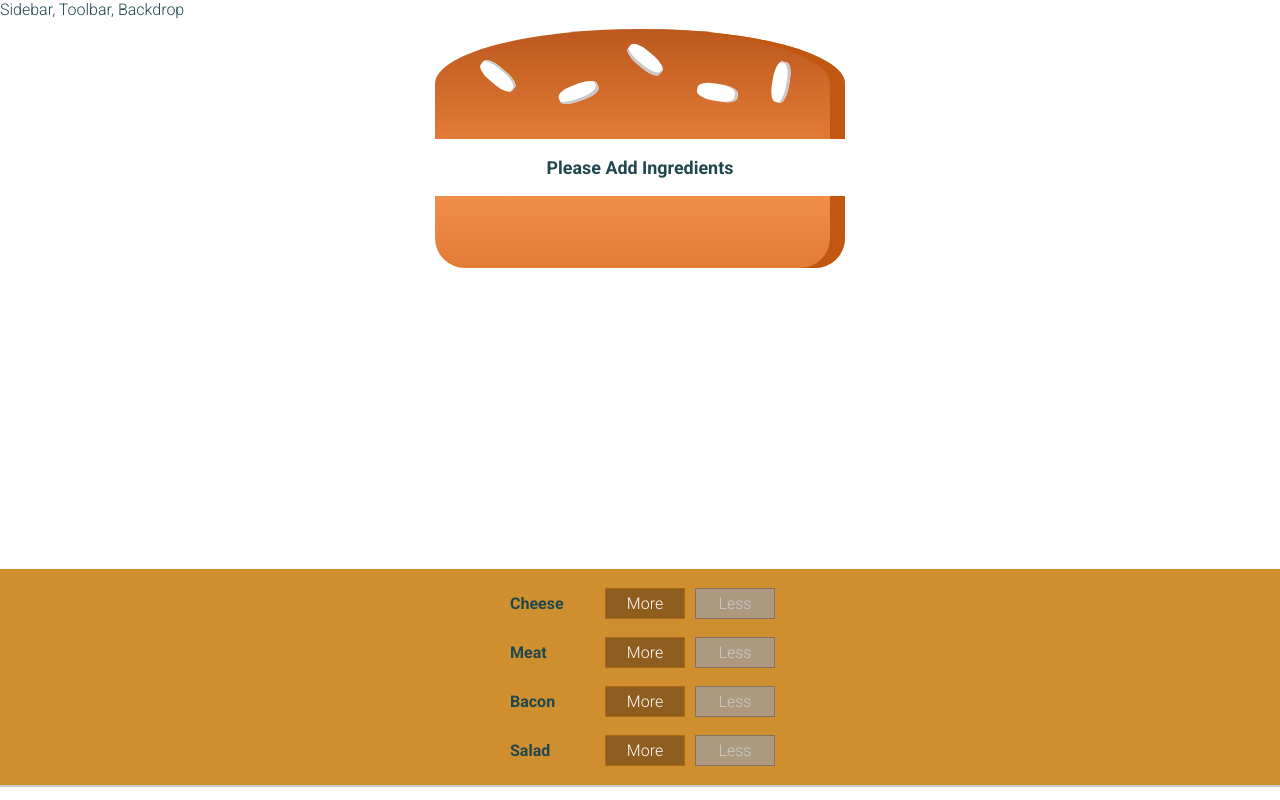
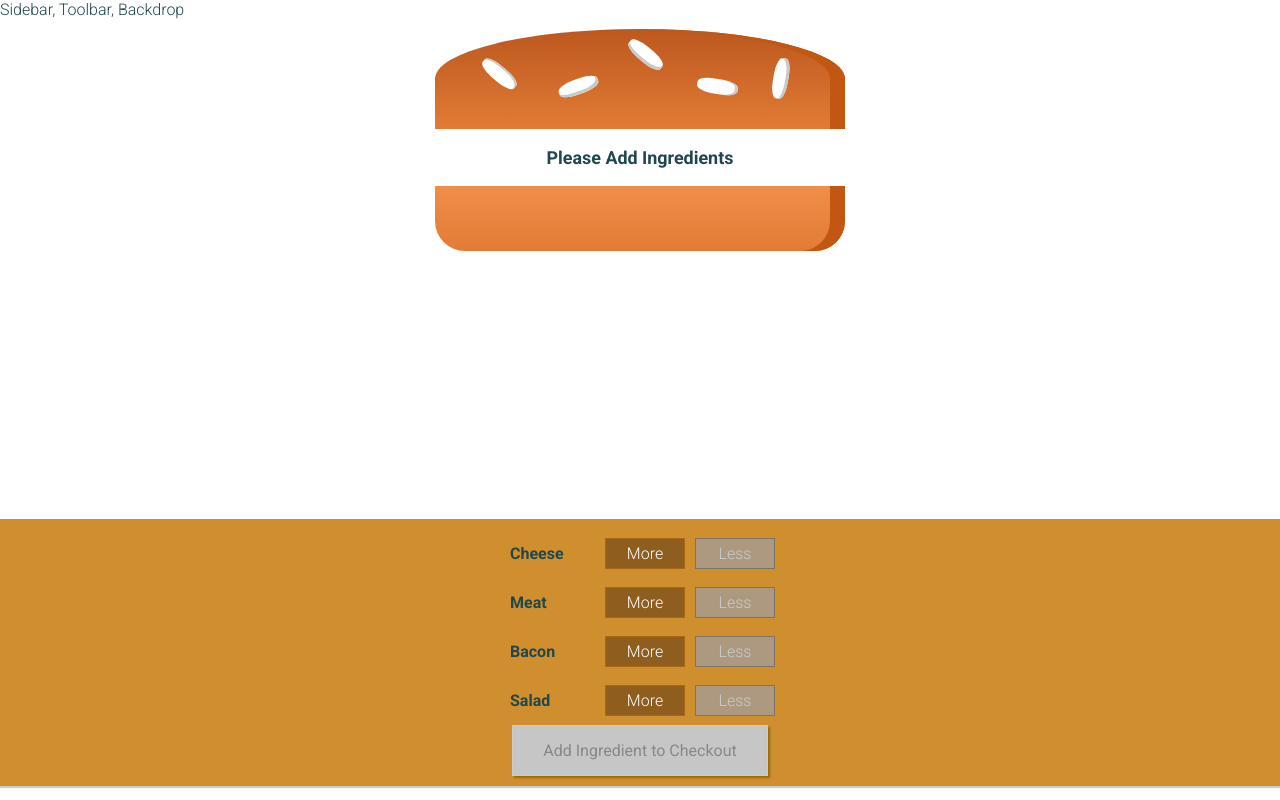
Before and after one commit to InclinedScorpio/Burger-Builder, a React (Create React App) app: page / in a window 1280 px wide. Built offline with nearby package versions, Linux system fonts and the light colour scheme.

Commit message:
Order Summary, Backdrop

```diff
--- a/src/components/BuildControls/BuildControls.js
+++ b/src/components/BuildControls/BuildControls.js
@@ -4,6 +4,7 @@ import React from "react";
 import styleBC from "./BuildControls.module.css";
 //components
 import BuildControl from "./BuildControl/BuildControl";
+import Auxiliary from "../../hoc/Auxiliary";
 
 const ingredients = ["Cheese", "Meat", "Bacon", "Salad"];
 
@@ -25,6 +26,18 @@ const BuildControls = props => {
 					/>
 				);
 			})}
+
+			<button
+				className={styleBC.OrderButton}
+				disabled={!props.isCheckoutAvailable}
+				onClick={props.paymentStarted}
+			>
+				{props.isCheckoutAvailable ? (
+					<span>Pay {props.priceToPay}$</span>
+				) : (
+					"Add Ingredient to Checkout"
+				)}
+			</button>
 		</div>
 	);
 };
--- a/src/components/BuildControls/BuildControls.module.css
+++ b/src/components/BuildControls/BuildControls.module.css
@@ -8,3 +8,45 @@
 	margin: auto;
 	padding: 10px 0;
 }
+
+.OrderButton {
+	background-color: #dad735;
+	outline: none;
+	cursor: pointer;
+	border: 1px solid #966909;
+	color: #966909;
+	font-family: inherit;
+	font-size: 1em;
+	padding: 15px 30px;
+	box-shadow: 2px 2px 2px #966909;
+}
+
+.OrderButton:hover,
+.OrderButton:active {
+	background-color: #a0db41;
+	border: 1px solid #966909;
+	color: #966909;
+}
+
+.OrderButton:disabled {
+	background-color: #c7c6c6;
+	cursor: not-allowed;
+	border: 1px solid #ccc;
+	color: #888888;
+}
+
+.OrderButton:not(:disabled) {
+	animation: enable 0.3s linear;
+}
+
+@keyframes enable {
+	0% {
+		transform: scale(1);
+	}
+	60% {
+		transform: scale(1.1);
+	}
+	100% {
+		transform: scale(1);
+	}
+}
--- a/src/components/Burger/Burger.module.css
+++ b/src/components/Burger/Burger.module.css
@@ -53,6 +53,6 @@
 @media (min-width: 1200px) and (min-height: 700px) {
 	.Burger {
 		width: 40%;
-		height: 550px;
+		max-height: 550px;
 	}
 }
--- /dev/null
+++ b/src/components/Burger/OrderSummary.js/OrderSummary.js
@@ -0,0 +1,24 @@
+import React from "react";
+import Auxiliary from "../../../hoc/Auxiliary";
+
+const OrderSummary = props => {
+	let igChoosen = Object.keys(props.ingredients).map((ig, index) => {
+		return (
+			<li key={ig + index}>
+				{ig} : {props.ingredients[ig]}
+			</li>
+		);
+	});
+
+	return (
+		<Auxiliary>
+			<h2>Order Summary</h2>
+			<h3>Order Includes :</h3>
+			{igChoosen}
+			<p>
+				Total : <strong>{props.totalPrice}$</strong> <i>(Tax Included)</i>
+			</p>
+		</Auxiliary>
+	);
+};
+export default OrderSummary;
--- /dev/null
+++ b/src/components/UI/BackDrop/BackDrop.js
@@ -0,0 +1,14 @@
+import React from "react";
+
+//style
+import styleBD from "./BackDrop.module.css";
+
+const BackDrop = props => {
+	return (
+		props.show && (
+			<div className={styleBD.BackDrop} onClick={props.closeModal}></div>
+		)
+	);
+};
+
+export default BackDrop;
--- /dev/null
+++ b/src/components/UI/BackDrop/BackDrop.module.css
@@ -0,0 +1,10 @@
+.BackDrop {
+	height: 100%;
+	width: 100%;
+	position: fixed;
+	top: 0;
+	left: 0;
+	background-color: black;
+	opacity: 0.7;
+	z-index: 100;
+}
--- /dev/null
+++ b/src/components/UI/Modal/Modal.js
@@ -0,0 +1,25 @@
+import React from "react";
+
+//style
+import styleModal from "./Modal.module.css";
+import BackDrop from "../BackDrop/BackDrop";
+import Auxiliary from "../../../hoc/Auxiliary";
+
+const Modal = props => {
+	return (
+		<Auxiliary>
+			<BackDrop show={props.show} closeModal={props.closeModal} />
+			<div
+				className={styleModal.Modal}
+				style={{
+					transform: props.show ? "translate(0vw)" : "translate(0,-100vh)",
+					opacity: props.show ? 1 : 0
+				}}
+			>
+				{props.children}
+			</div>
+		</Auxiliary>
+	);
+};
+
+export default Modal;
--- /dev/null
+++ b/src/components/UI/Modal/Modal.module.css
@@ -0,0 +1,20 @@
+.Modal {
+	position: fixed;
+	z-index: 500;
+	background-color: white;
+	width: 70%;
+	border: 1px solid #ccc;
+	box-shadow: 1px 1px 1px grey;
+	padding: 16px;
+	left: 15%;
+	top: 30%;
+	box-sizing: border-box;
+	transition: all 0.6s ease-out;
+}
+
+@media (min-width: 600px) {
+	.Modal {
+		width: 500px;
+		left: calc(50% - 250px);
+	}
+}
--- a/src/containers/BurgerBuilder/BurgerBuilder.js
+++ b/src/containers/BurgerBuilder/BurgerBuilder.js
@@ -4,6 +4,15 @@ import React, { Component } from "react";
 import Auxiliary from "../../hoc/Auxiliary";
 import Burger from "../../components/Burger/Burger";
 import BuildControls from "../../components/BuildControls/BuildControls";
+import Modal from "../../components/UI/Modal/Modal";
+import OrderSummary from "../../components/Burger/OrderSummary.js/OrderSummary";
+
+const price = {
+	Salad: 2,
+	Bacon: 5,
+	Cheese: 3,
+	Meat: 7
+};
 
 class BurgerBuilder extends Component {
 	state = {
@@ -13,52 +22,74 @@ class BurgerBuilder extends Component {
 			Cheese: 0,
 			Meat: 0
 		},
-		price: {
-			Salad: 10,
-			Bacon: 22,
-			Cheese: 15,
-			Meat: 30
-		},
-		totalPrice: 12
+		totalPrice: 12,
+		ingredientsChoosen: 0,
+		paying: false
 	};
 
 	addIngredientsHandler = type => {
 		let currentCount = this.state.ingredients[type];
+		let ingredientsChoosen = this.state.ingredientsChoosen + 1;
 		let newIngredientsObj = { ...this.state.ingredients };
 		newIngredientsObj[type] = currentCount + 1;
 
-		let totalPrice = this.state.totalPrice + this.state.price[type];
+		let totalPrice = this.state.totalPrice + price[type];
 
 		this.setState({
 			ingredients: newIngredientsObj,
-			totalPrice: totalPrice
+			totalPrice: totalPrice,
+			ingredientsChoosen: ingredientsChoosen
 		});
 	};
 
 	removeIngredientsHandler = type => {
 		let currentCount = this.state.ingredients[type];
+		let ingredientsChoosen = this.state.ingredientsChoosen - 1;
 		if (currentCount == 0) {
 			return null;
 		}
 		let newIngredientsObj = { ...this.state.ingredients };
 		newIngredientsObj[type] = currentCount - 1;
 
-		let totalPrice = this.state.totalPrice - this.state.price[type];
+		let totalPrice = this.state.totalPrice - price[type];
 
 		this.setState({
 			ingredients: newIngredientsObj,
-			totalPrice: totalPrice
+			totalPrice: totalPrice,
+			ingredientsChoosen: ingredientsChoosen
+		});
+	};
+
+	startPaymentHandler = () => {
+		this.setState({
+			paying: true
+		});
+	};
+
+	cancelPaymentHandler = () => {
+		this.setState({
+			paying: false
 		});
 	};
 
 	render() {
 		return (
 			<Auxiliary>
+				<Modal show={this.state.paying} closeModal={this.cancelPaymentHandler}>
+					<OrderSummary
+						ingredients={this.state.ingredients}
+						totalPrice={this.state.totalPrice}
+					/>
+				</Modal>
+
 				<Burger ingredients={this.state.ingredients} />
 				<BuildControls
 					addIngredient={this.addIngredientsHandler}
 					removeIngredient={this.removeIngredientsHandler}
 					isIGDisabled={this.state.ingredients}
+					isCheckoutAvailable={this.state.ingredientsChoosen}
+					priceToPay={this.state.totalPrice}
+					paymentStarted={this.startPaymentHandler}
 				/>
 			</Auxiliary>
 		);
```
